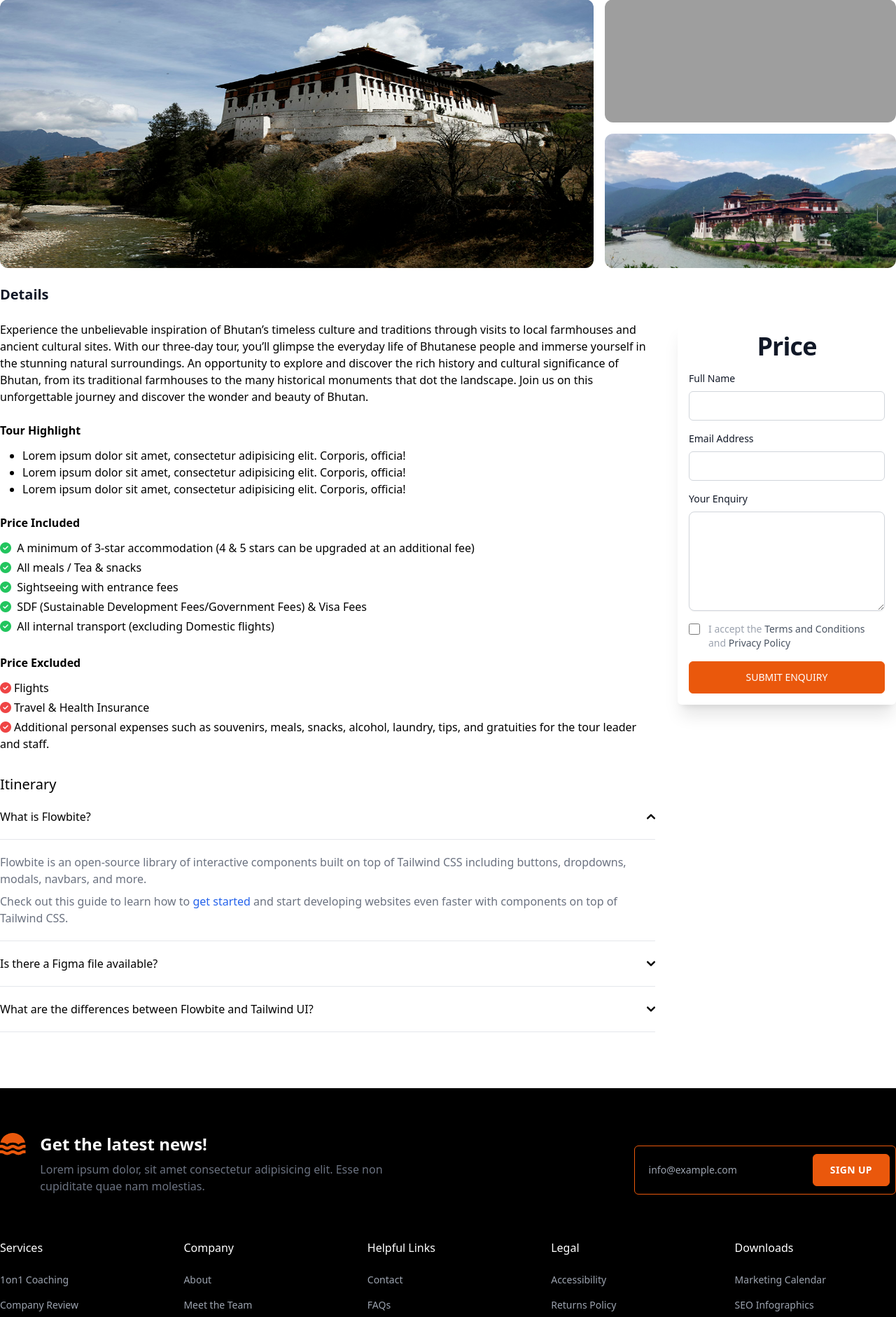
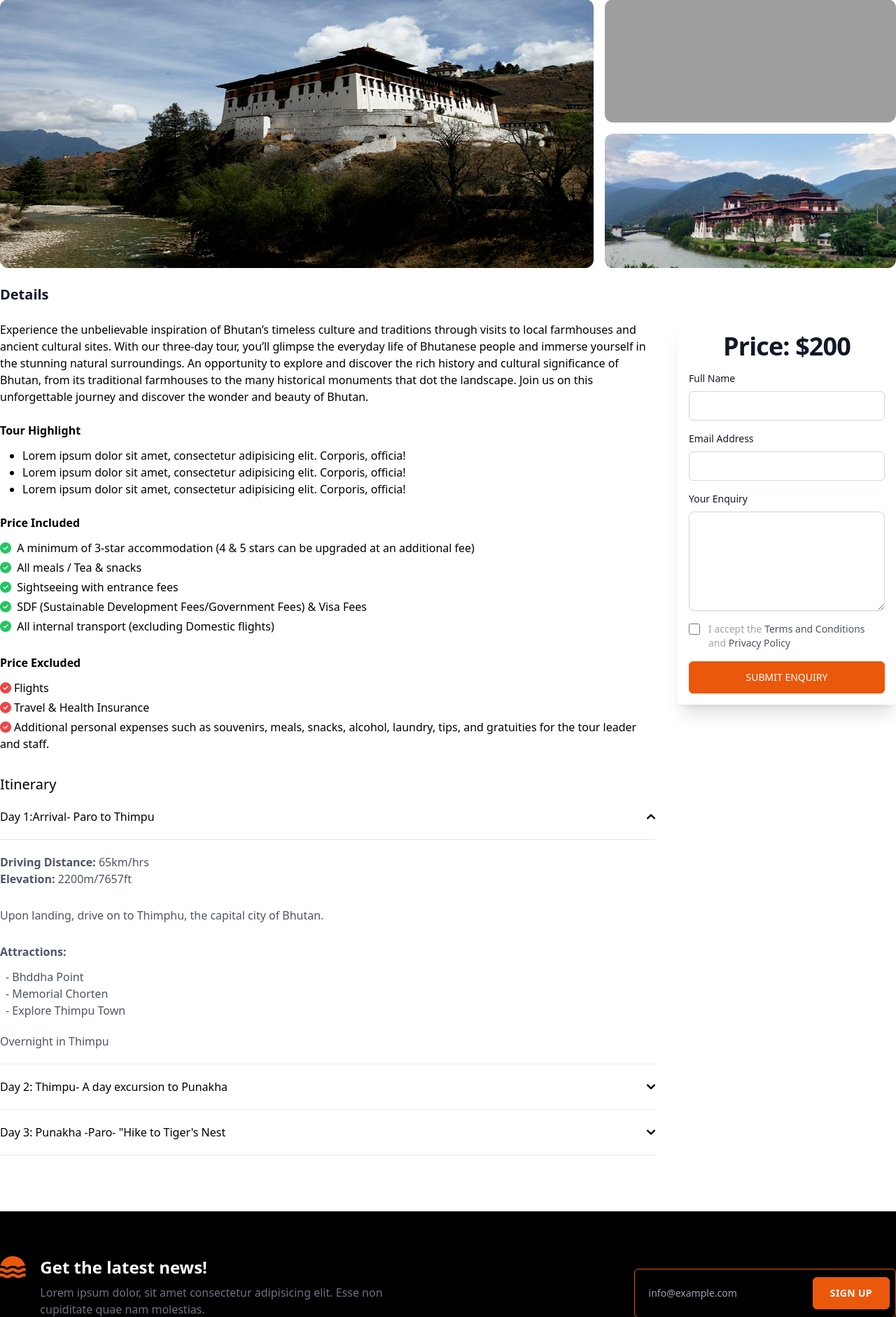
Before and after one commit to BijayChaudhari/little-bhutan, a Django app: page /destination/1/ in a window 1280 px wide, after a click on "Day 1:Arrival- Paro to Thimpu". Shown: the part 166-2048 px from the top of the page at 70% size. Run offline with Django 5.2, Linux system fonts and the light colour scheme; some libraries are stand-ins or nearby versions; grey boxes are pictures that could not be loaded.

Commit message:
Changes in Itierary

```diff
--- a/templates/itinerary.html
+++ b/templates/itinerary.html
@@ -9,7 +9,7 @@
                     class="flex items-center justify-between w-full py-5 font-medium border-b border-gray-200 gap-3"
                     data-accordion-target="#accordion-flush-body-1" aria-expanded="true"
                     aria-controls="accordion-flush-body-1">
-                <span>What is Flowbite?</span>
+                <span>Day 1:Arrival- Paro to Thimpu </span>
                 <svg data-accordion-icon class="w-3 h-3 rotate-180 transition-all duration-300 shrink-0" aria-hidden="true"
                      xmlns="http://www.w3.org/2000/svg" fill="none" viewBox="0 0 10 6">
                     <path stroke="currentColor" stroke-linecap="round" stroke-linejoin="round" stroke-width="2"
@@ -18,13 +18,19 @@
             </button>
         </h2>
         <div id="accordion-flush-body-1" class="hidden" aria-labelledby="accordion-flush-heading-1">
-            <div class="py-5 border-b border-gray-200 dark:border-gray-700">
-                <p class="mb-2 text-gray-500 dark:text-gray-400">Flowbite is an open-source library of interactive
-                    components built on top of Tailwind CSS including buttons, dropdowns, modals, navbars, and more.</p>
-                <p class="text-gray-500 dark:text-gray-400">Check out this guide to learn how to <a
-                        href="/docs/getting-started/introduction/"
-                        class="text-blue-600 dark:text-blue-500 hover:underline">get
-                    started</a> and start developing websites even faster with components on top of Tailwind CSS.</p>
+            <div class="py-5 border-b border-gray-200 text-gray-600">
+                <p class="font-bold ">Driving Distance: <span class="font-normal"> 65km/hrs</span></p>
+                <p class="font-bold">Elevation:<span class="font-normal"> 2200m/7657ft</span></p>
+                <p class="py-7">Upon landing, drive on to Thimphu, the capital city of Bhutan.</p>
+                <div class="attraction mb-5">
+                    <p class="font-bold">Attractions:</p>
+                    <ul class="ml-2 mt-3">
+                        <li>- Bhddha Point</li>
+                        <li>- Memorial Chorten</li>
+                        <li>- Explore Thimpu Town</li>
+                    </ul>
+                </div>
+                <p>Overnight in Thimpu</p>
             </div>
         </div>
         <h2 id="accordion-flush-heading-2">
@@ -32,7 +38,7 @@
                     class="flex items-center justify-between w-full py-5 font-medium border-b border-gray-200 gap-3"
                     data-accordion-target="#accordion-flush-body-2" aria-expanded="false"
                     aria-controls="accordion-flush-body-2">
-                <span>Is there a Figma file available?</span>
+                <span>Day 2: Thimpu- A day excursion to Punakha</span>
                 <svg data-accordion-icon class="w-3 h-3 rotate-180 transition-all duration-300 shrink-0" aria-hidden="true"
                      xmlns="http://www.w3.org/2000/svg" fill="none" viewBox="0 0 10 6">
                     <path stroke="currentColor" stroke-linecap="round" stroke-linejoin="round" stroke-width="2"
@@ -42,11 +48,20 @@
         </h2>
         <div id="accordion-flush-body-2" class="hidden" aria-labelledby="accordion-flush-heading-2">
             <div class="py-5 border-b border-gray-200 dark:border-gray-700">
-                <p class="mb-2 text-gray-500 dark:text-gray-400">Flowbite is first conceptualized and designed using the
-                    Figma software so everything you see in the library has a design equivalent in our Figma file.</p>
-                <p class="text-gray-500 dark:text-gray-400">Check out the <a href="https://flowbite.com/figma/"
-                                                                             class="text-blue-600 dark:text-blue-500 hover:underline">Figma
-                    design system</a> based on the utility classes from Tailwind CSS and components from Flowbite.</p>
+                <div class="py-5 border-b border-gray-200 text-gray-600">
+                    <p class="font-bold ">Driving Distance: <span class="font-normal"> 65km/hrs</span></p>
+                    <p class="font-bold">Elevation:<span class="font-normal"> 2200m/7657ft</span></p>
+                    <p class="py-7">Upon landing, drive on to Thimphu, the capital city of Bhutan.</p>
+                    <div class="attraction mb-5">
+                        <p class="font-bold">Attractions:</p>
+                        <ul class="ml-2 mt-3">
+                            <li>- Bhddha Point</li>
+                            <li>- Memorial Chorten</li>
+                            <li>- Explore Thimpu Town</li>
+                        </ul>
+                    </div>
+                    <p>Overnight in Thimpu</p>
+                </div>
             </div>
         </div>
         <h2 id="accordion-flush-heading-3">
@@ -54,7 +69,7 @@
                     class="flex items-center justify-between w-full py-5 font-medium border-b border-gray-200 gap-3"
                     data-accordion-target="#accordion-flush-body-3" aria-expanded="false"
                     aria-controls="accordion-flush-body-3">
-                <span>What are the differences between Flowbite and Tailwind UI?</span>
+                <span>Day 3: Punakha -Paro- "Hike to Tiger's Nest</span>
                 <svg data-accordion-icon class="w-3 h-3 rotate-180 transition-all duration-300 shrink-0" aria-hidden="true"
                      xmlns="http://www.w3.org/2000/svg" fill="none" viewBox="0 0 10 6">
                     <path stroke="currentColor" stroke-linecap="round" stroke-linejoin="round" stroke-width="2"
@@ -64,21 +79,20 @@
         </h2>
         <div id="accordion-flush-body-3" class="hidden" aria-labelledby="accordion-flush-heading-3">
             <div class="py-5 border-b border-gray-200 dark:border-gray-700">
-                <p class="mb-2 text-gray-500 dark:text-gray-400">The main difference is that the core components from
-                    Flowbite are open source under the MIT license, whereas Tailwind UI is a paid product. Another
-                    difference is that Flowbite relies on smaller and standalone components, whereas Tailwind UI offers
-                    sections of pages.</p>
-                <p class="mb-2 text-gray-500 dark:text-gray-400">However, we actually recommend using both Flowbite,
-                    Flowbite Pro, and even Tailwind UI as there is no technical reason stopping you from using the best
-                    of
-                    two worlds.</p>
-                <p class="mb-2 text-gray-500 dark:text-gray-400">Learn more about these technologies:</p>
-                <ul class="ps-5 text-gray-500 list-disc dark:text-gray-400">
-                    <li><a href="https://flowbite.com/pro/" class="text-blue-600 dark:text-blue-500 hover:underline">Flowbite
-                        Pro</a></li>
-                    <li><a href="https://tailwindui.com/" rel="nofollow"
-                           class="text-blue-600 dark:text-blue-500 hover:underline">Tailwind UI</a></li>
-                </ul>
+                <div class="py-5 border-b border-gray-200 text-gray-600">
+                    <p class="font-bold ">Driving Distance: <span class="font-normal"> 65km/hrs</span></p>
+                    <p class="font-bold">Elevation:<span class="font-normal"> 2200m/7657ft</span></p>
+                    <p class="py-7">Upon landing, drive on to Thimphu, the capital city of Bhutan.</p>
+                    <div class="attraction mb-5">
+                        <p class="font-bold">Attractions:</p>
+                        <ul class="ml-2 mt-3">
+                            <li>- Bhddha Point</li>
+                            <li>- Memorial Chorten</li>
+                            <li>- Explore Thimpu Town</li>
+                        </ul>
+                    </div>
+                    <p>Overnight in Thimpu</p>
+                </div>
             </div>
         </div>
     </div>
--- a/templates/single.html
+++ b/templates/single.html
@@ -94,7 +94,7 @@
                     <div class="enquiry-form sticky bg-white shadow-xl w-[25%] rounded h-max top-[81px]">
                         <div class="py-4 px-4">
                             <h2 class="mb-4 text-4xl tracking-tight font-extrabold text-center text-gray-900">
-                                Price</h2>
+                                Price: $200</h2>
                             <form action="#" class="space-y-4">
                                 <div>
                                     <label for="fullname" class="block mb-2 text-sm font-medium text-gray-900">Full
```
Also changed, not shown: templates/destination.html (+14 -14 lines), templates/index.html (+4 -4 lines).
